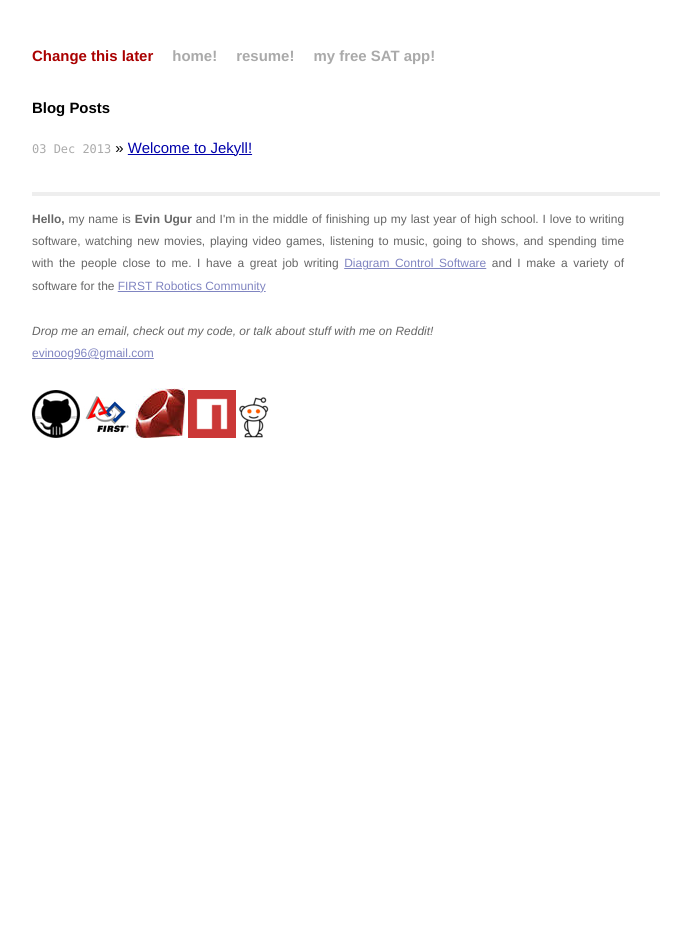
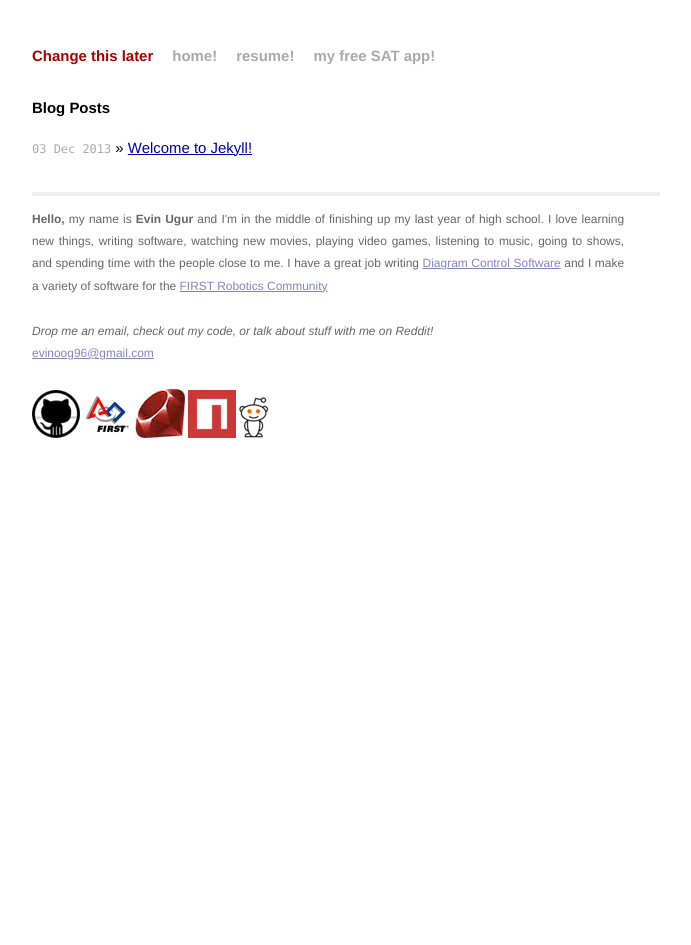
Before and after one commit to Armoredspider/evinugur.github.com, a Jekyll site: the page built from index.html, in a window 1280 px wide. Shown: the whole page, without its empty margins (294-985 px from the left). Built offline with Jekyll 4.4.1, drawn with Linux system fonts in a browser that asks for light colours; Markdown is read by kramdown in place of the engine named in the settings.

Commit message:
Update default.html

```diff
--- a/_layouts/default.html
+++ b/_layouts/default.html
@@ -28,7 +28,7 @@
           <div class="footer">
             <div class="contact">
               <p>
-              <strong>Hello, </strong> my name is <strong>Evin Ugur</strong> and I'm in the middle of finishing up my last year of high school. I love to writing software, watching new movies, playing video games, listening to music, going to shows, and spending time with the people close to me. I have a great job writing <a href="http://nwoods.com">Diagram Control Software</a> and I make a variety of software for the <a href="https://github.com/FRCTeam1073-TheForceTeam">FIRST Robotics Community</a> <br /><br />
+              <strong>Hello, </strong> my name is <strong>Evin Ugur</strong> and I'm in the middle of finishing up my last year of high school. I love learning new things, writing software, watching new movies, playing video games, listening to music, going to shows, and spending time with the people close to me. I have a great job writing <a href="http://nwoods.com">Diagram Control Software</a> and I make a variety of software for the <a href="https://github.com/FRCTeam1073-TheForceTeam">FIRST Robotics Community</a> <br /><br />
                <em>Drop me an email, check out my code, or talk about stuff with me on Reddit!</em> <br />
                 <a href="mailto:evinoog96@gmail.com">evinoog96@gmail.com</a> <br />
               </p>
```
